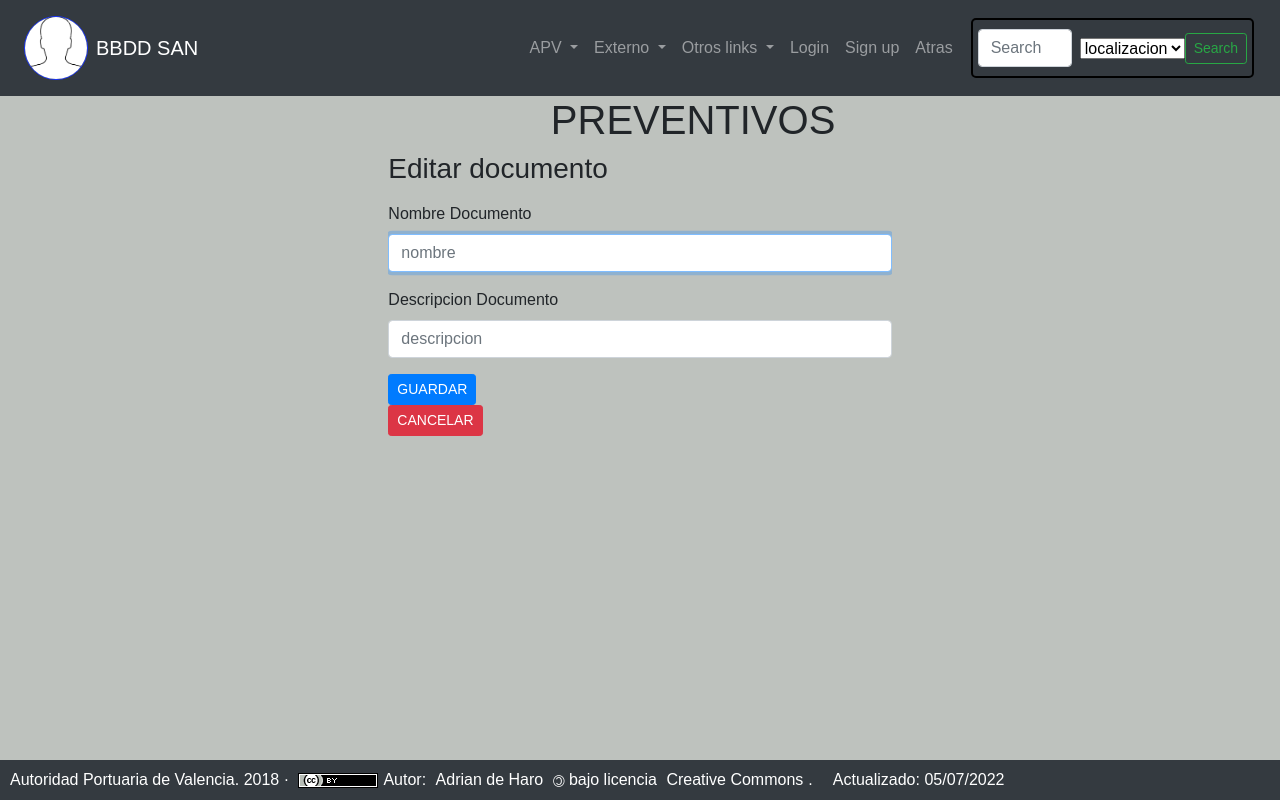
After one commit to venturas55/nodejsSAN, a Node server app: page /preventivoEdit/1 in a window 1280 px wide. The commit adds this page. Run offline with Node 20, Linux system fonts and the light colour scheme; data that the repository does not hold is empty; some libraries are stand-ins or nearby versions.

Commit message:
Se añade gestion de borrado y editado de documentos. funcionando

```diff
--- a/src/lib/helpers.js
+++ b/src/lib/helpers.js
@@ -61,7 +61,7 @@ helpers.listadoFotos = (req,res,next)=>{
     return fotitos;
 }
 
-helpers.listadoDocumentos = (req,res,next)=>{
+/* helpers.listadoDocumentos = (req,res,next)=>{
     var documentos = [];
     var directorio = path.join(__dirname, "../public/informes");
     fs.readdir(directorio, (err, files) => {
@@ -72,7 +72,7 @@ helpers.listadoDocumentos = (req,res,next)=>{
       }
     });
     return documentos;
-}
+} */
 
 helpers.ifCond= (v1, v2, options)=> {
     if(v1 === v2) {
--- a/src/routes/documentos.js
+++ b/src/routes/documentos.js
@@ -29,19 +29,47 @@ const uploadDocument = multer({
 
 //CRUD read
 router.get("/preventivos", async (req, res) => {
-  var docs = helpers.listadoDocumentos();
-  const docus = db.query("select * from documentos")
-  res.render("documentos/preventivos", { docs });
+  const docus = await db.query("select * from documentos")
+  console.log(docus);
+  res.render("documentos/preventivos", { docus });
 });
 router.get("/preventivoUpload", (req, res) => {
   res.render("documentos/preventivoUpload");
 });
 router.post("/preventivos", uploadDocument, async (req, res) => {
   console.log(req.body);
-  console.log(file);
+  console.log(req.file);
   const { nombre, descripcion } = req.body;
-  const archivo = file.filename;
-  //await db.query("insert into documentos set ?",[newDoc])
+  const archivo = req.file.filename;
+  const newDoc={'id_archivo':archivo,nombre,descripcion,}
+  await db.query("insert into documentos set ?",[newDoc])
+
+  res.redirect("/preventivos");
+});
+router.get("/preventivoDelete/:id", async (req, res) => {
+  const id_archivo = req.params.id;
+  const filePath = path.resolve('src/public/informes/' + id_archivo);
+  await unlink(filePath);
+  await db.query("delete from documentos where id_archivo = ?",[id_archivo]);
+  res.render("documentos/preventivos");
+});
+router.get("/preventivoEdit/:id", async (req, res) => {
+  const id_archivo = req.params.id;
+  //console.log(">"+id_archivo);
+  const doc= await db.query("select * from documentos where id_archivo=?",[id_archivo]);
+  res.render("documentos/preventivoEdit",{documento: doc[0]});
+});
+
+router.post("/preventivoEdit/:id", async (req, res) => {
+  //console.log(req.body);
+  const id_archivo = req.params.id;
+  const nombre = req.body.nombre;
+  const descripcion= req.body.descripcion;
+  const newDoc={id_archivo,nombre,descripcion};
+  console.log(">"+id_archivo);
+  console.log(">>"+nombre);
+  console.log(">>>"+descripcion);
+  await db.query("update documentos set ? where id_archivo=?",[newDoc,id_archivo]);
 
   res.redirect("/preventivos");
 });
--- /dev/null
+++ b/src/views/documentos/preventivoEdit.hbs
@@ -0,0 +1,25 @@
+<!-- CUERPO -->
+<div class="container-fluid">
+    <!-- id="cuerpo" -->
+    <h1 class="col-2 mx-auto">PREVENTIVOS</h1>
+    <div class="row">
+        <div class="col-5 mx-auto">
+            <div class="table-responsive">
+                <div>
+                    <h3>Editar documento</h3>
+                        <p>{{documento.id_archivo}}</p>
+                    <form action="/preventivoEdit/{{documento.id_archivo}}" method="POST">
+                        <div class="form-group"><label for="altura">Nombre Documento</label>
+                            <input class="form-control" type="text" name="nombre" placeholder="nombre" autofocus value="{{documento.nombre}}"/>
+                        </div>
+                        <div class="form-group"><label for="altura">Descripcion Documento</label>
+                            <input class="form-control" type="text" name="descripcion" placeholder="descripcion" value="{{documento.descripcion}}" />
+                        </div>
+                        <button class="btn-primary btn-sm btn" type="submit"> GUARDAR</button>
+                    </form>
+                        <a href="/preventivos" class="btn-danger btn-sm btn" type="submit"> CANCELAR</a>
+                </div>
+            </div>
+        </div>
+    </div>
+</div>
--- a/src/views/partials/navbar.hbs
+++ b/src/views/partials/navbar.hbs
@@ -1,5 +1,5 @@
 <nav class="navbar navbar-expand-lg navbar-dark bg-dark justify-content-between">
-{{>avatarS}}
+  {{>avatarS}}
   {{!-- <div class="container"> --}}
     <a class="navbar-brand" href="/balizas/list">BBDD SAN</a>
     <button class="navbar-toggler" type="button" data-toggle="collapse" data-target="#navbarSupportedContent"
@@ -55,6 +55,8 @@
             <a class="dropdown-item" href="/balizas/add ">Baliza Nueva</a>
             <a class="dropdown-item" onclick="abreModal2()">Forzar un borrado</a>
             <div class="dropdown-divider"></div>
+            <a class="dropdown-item" href="/preventivos">Informes Preventivos</a>
+            <div class="dropdown-divider"></div>
             <a class="dropdown-item" href="/profile">Ver Perfil</a>
             <a class="dropdown-item" href="/logout">Logout</a>
           </div>
@@ -73,14 +75,14 @@
             <a class="dropdown-item" href="/calculos">Calculos</a>
             <a class="dropdown-item" href="/inventario">Inventario</a>
             <div class="dropdown-divider"></div>
-                <a class="dropdown-item" href="/preventivos">Informes Preventivos</a>
-                 <a class="dropdown-item" href="/prueba">Prueba</a>
+
+            <a class="dropdown-item" href="/prueba">Prueba</a>
           </div>
         </li>
 
 
         {{#if user}}
-         <li class="nav-item">
+        <li class="nav-item">
           <a class="nav-link" href="/logout" tabindex="-1" aria-disabled="true">Logout</a>
         </li>
         {{else}}
@@ -93,11 +95,13 @@
         {{/if}}
 
         <li class="nav-item">
-          <a class="nav-link" href="javascript:void(0)" onclick="history.back();" tabindex="-1" aria-disabled="true">Atras</a>
+          <a class="nav-link" href="javascript:void(0)" onclick="history.back();" tabindex="-1"
+            aria-disabled="true">Atras</a>
         </li>
       </ul>
       <form id="formularioBusqueda" class="form-inline my-2 my-lg-0">
-        <input size="5" id="inputBuscar" class="form-control mr-sm-2" type="search" placeholder="Search" aria-label="Search" />
+        <input size="5" id="inputBuscar" class="form-control mr-sm-2" type="search" placeholder="Search"
+          aria-label="Search" />
         <select name="opcionBuscar" id="opcionBuscar">
           <option value="nif">nif</option>
           <option value="puerto">puerto</option>
```
Also changed, not shown: src/views/documentos/preventivoUpload.hbs (+6 -4 lines), src/views/documentos/preventivos.hbs (+27 -6 lines), 3 other files.
